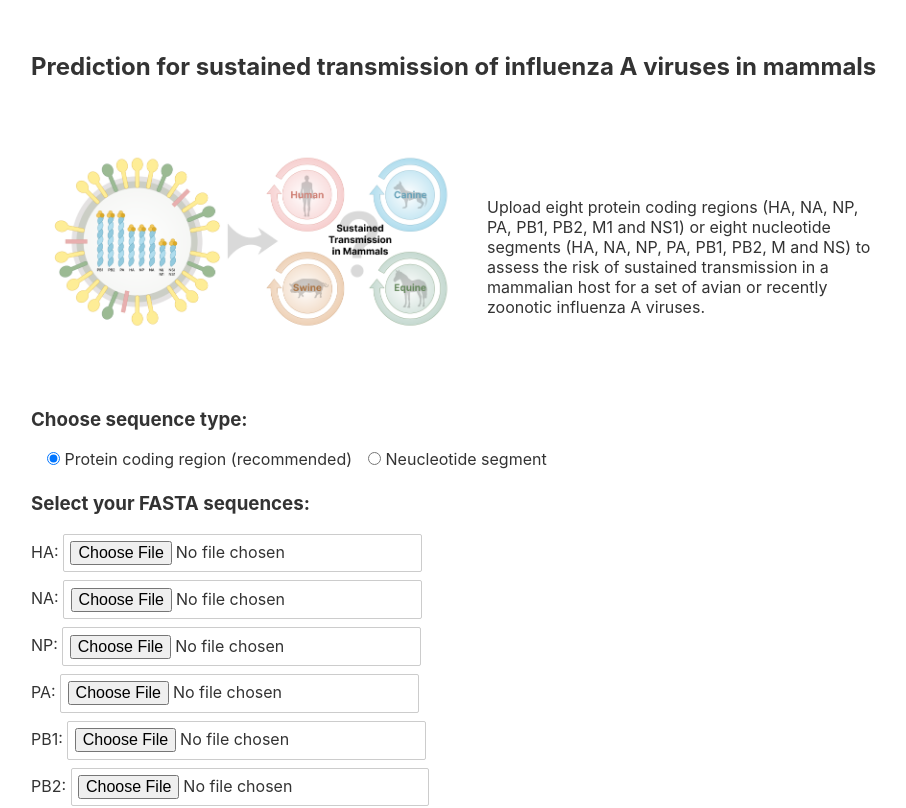
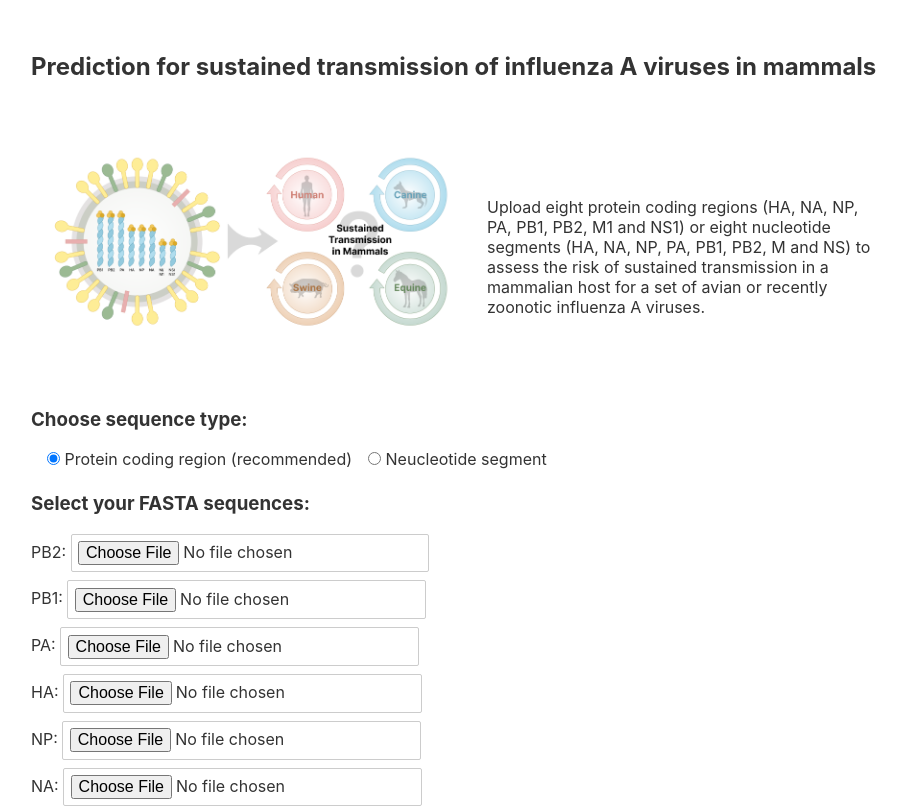
Before and after one commit to id-bioinfo/IAVs_sustained_transmission_prediction_website, a Svelte app: page / in a window 1280 px wide. Shown: the top 808 px of the page, without its empty margins (1-907 px from the left). Built offline with nearby package versions, Linux system fonts and the light colour scheme.

Commit message:
change file upload label

```diff
--- a/src/App.svelte
+++ b/src/App.svelte
@@ -10,12 +10,12 @@
   const tableColNamePrediction = "Prediction"
 
   let inputFiles = {
+    PB2: null,
+    PB1: null,
+    PA: null,
     HA: null,
+    NP: null,
     NA: null,
-    NP: null,
-    PA: null,
-    PB1: null,
-    PB2: null,
     M: null, // stores M or M1 based on runtype
     NS: null, // stores NS or NS1 based on runtype
   };
@@ -224,7 +224,7 @@
   <h3>Select your FASTA sequences:</h3>
   {#each Object.entries(inputFiles) as [inputType, _]}
     <label>
-      {inputType}{#if (inputType === "M" || inputType === "NS") && runtype === "CDS"}1{/if}:
+      {inputType === "M" ? runtype === "CDS" ? "M" : "MP" : inputType}{#if (inputType === "M" || inputType === "NS") && runtype === "CDS"}1{/if}:
       <input type="file" accept=".fasta" bind:files={inputFiles[inputType]} />
     </label>
   {/each}
```
